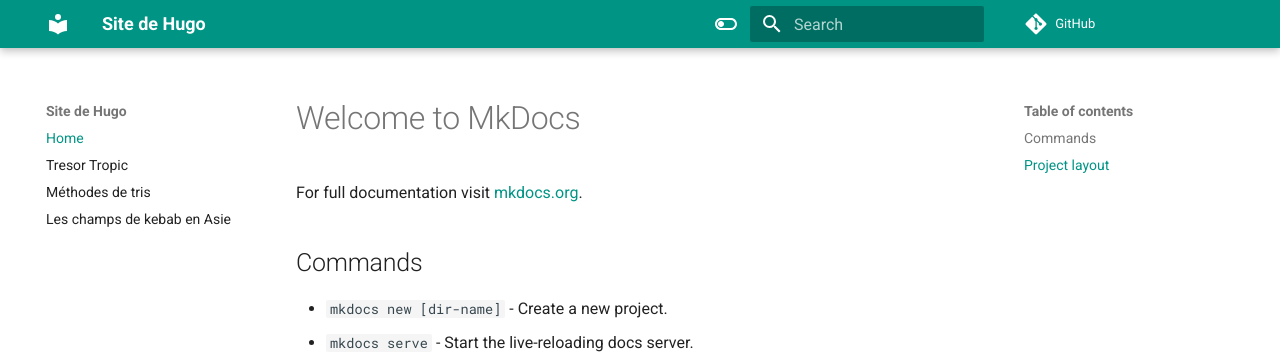
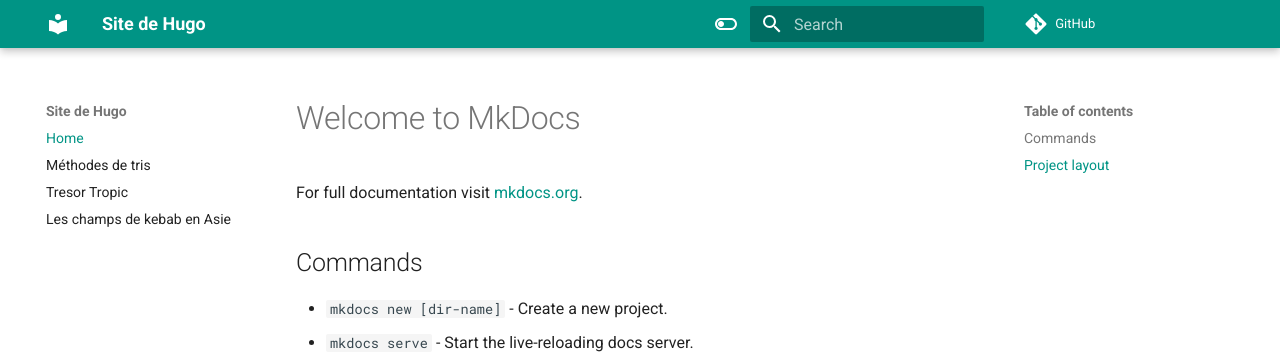
Before and after one commit to e-Tesseract/e-Tesseract.github.io, an MkDocs documentation site: the page built from docs/index.md, in a window 1280 px wide. Shown: the top 354 px of the page. Built offline with MkDocs 1.6.1 and Material for MkDocs 9.7.7, drawn with Linux system fonts in a browser that asks for light colours; comment, search, counter and statistics services are not loaded; part of the change alters nothing that is shown.

```diff
--- a/mkdocs.yml
+++ b/mkdocs.yml
@@ -3,8 +3,8 @@ repo_url: https://github.com/e-Tesseract/e-Tesseract.github.io.git
 
 nav:
   - Home: index.md
+  - Méthodes de tris: compte_rendu_tri.md
   - Tresor Tropic: tresor_tropic_wiki.md
-  - Méthodes de tris: compte_rendu_tri.md
   - Les champs de kebab en Asie: index2.md
 
 
```
